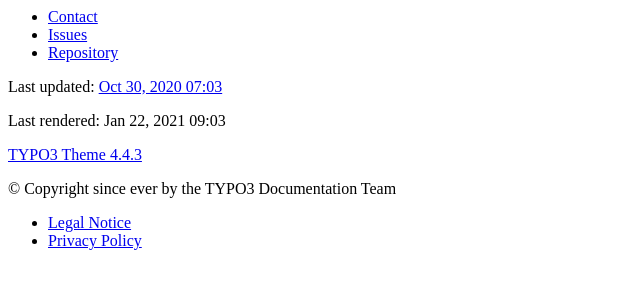
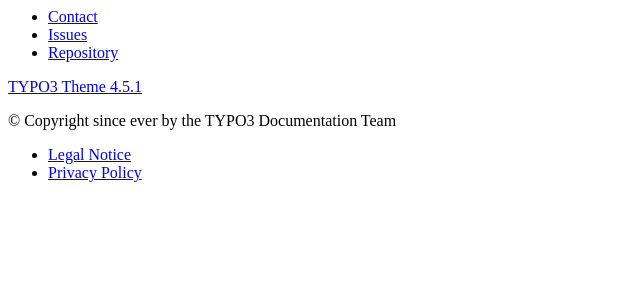
Before and after one commit to TYPO3-Documentation/t3docs-search-indexer, a Symfony app: template templates/partial/base/page_footer.html.twig in a window 1280 px wide. Shown: the top 300 px of the page, without its empty margins (0-640 px from the left). Run offline with Twig, Linux system fonts and the light colour scheme; the template is opened without the code that fills it, so the values that code supplies are empty; some libraries are stand-ins or nearby versions.

Commit message:
Simplify footer and link correct repository

```diff
--- a/templates/partial/base/page_footer.html.twig
+++ b/templates/partial/base/page_footer.html.twig
@@ -5,19 +5,13 @@
             <div class="frame-container">
                 <div class="frame-inner">
                     <ul class="footer-simplemenu"><li><a href="https://typo3.org/community/teams/documentation/#c9886" title="Contact"><span>Contact</span></a></li>
-                        <li><a href="https://github.com/TYPO3-Documentation/DocsTypo3Org-Homepage/issues" rel="nofollow noopener" title="Issues"><span>Issues</span></a></li>
-                        <li><a href="https://github.com/TYPO3-Documentation/DocsTypo3Org-Homepage" rel="nofollow noopener" title="Repository"><span>Repository</span></a></li>
+                        <li><a href="https://github.com/macopedia/t3docs-search-indexer/issues" rel="nofollow noopener" title="Issues"><span>Issues</span></a></li>
+                        <li><a href="https://github.com/macopedia/t3docs-search-indexer" rel="nofollow noopener" title="Repository"><span>Repository</span></a></li>
                     </ul>
                     <div class="footer-additional">
                         <p class="text-center">
-                            Last updated: <a href="https://github.com/TYPO3-Documentation/DocsTypo3Org-Homepage/commit/4595662881f3eda2f480dbbf99565bd495cf833f" rel="nofollow noopener" target="_blank" title="Last commit">
-                                Oct 30, 2020 07:03
-                            </a>
-                        </p>
-                        <p class="text-center">Last rendered: Jan 22, 2021 09:03</p>
-                        <p class="text-center">
                             <a href="https://github.com/TYPO3-Documentation/sphinx_typo3_theme" rel="nofollow noopener" target="_blank">
-                                TYPO3 Theme 4.4.3
+                                TYPO3 Theme 4.5.1
                             </a>
                         </p>
                     </div>
```
